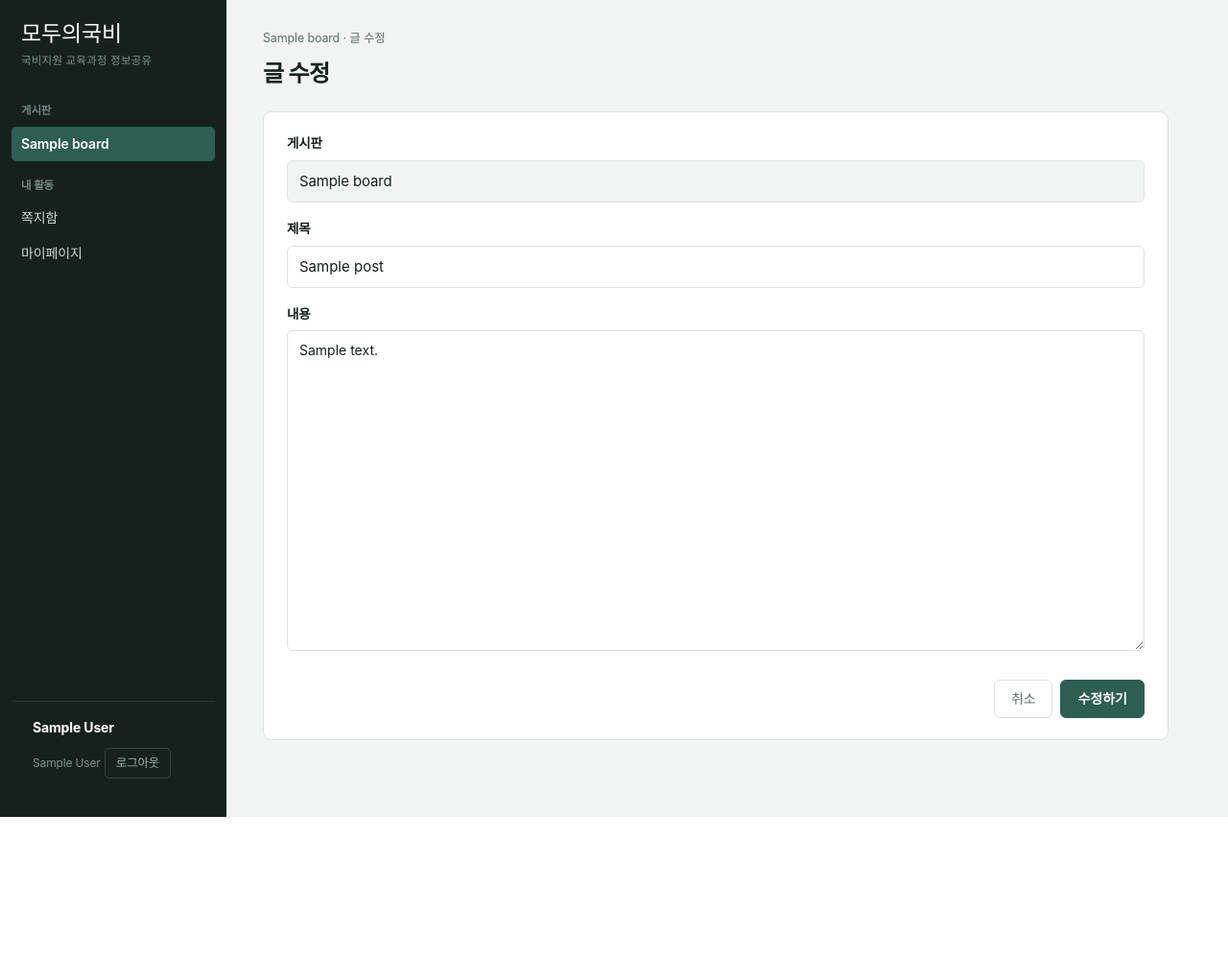
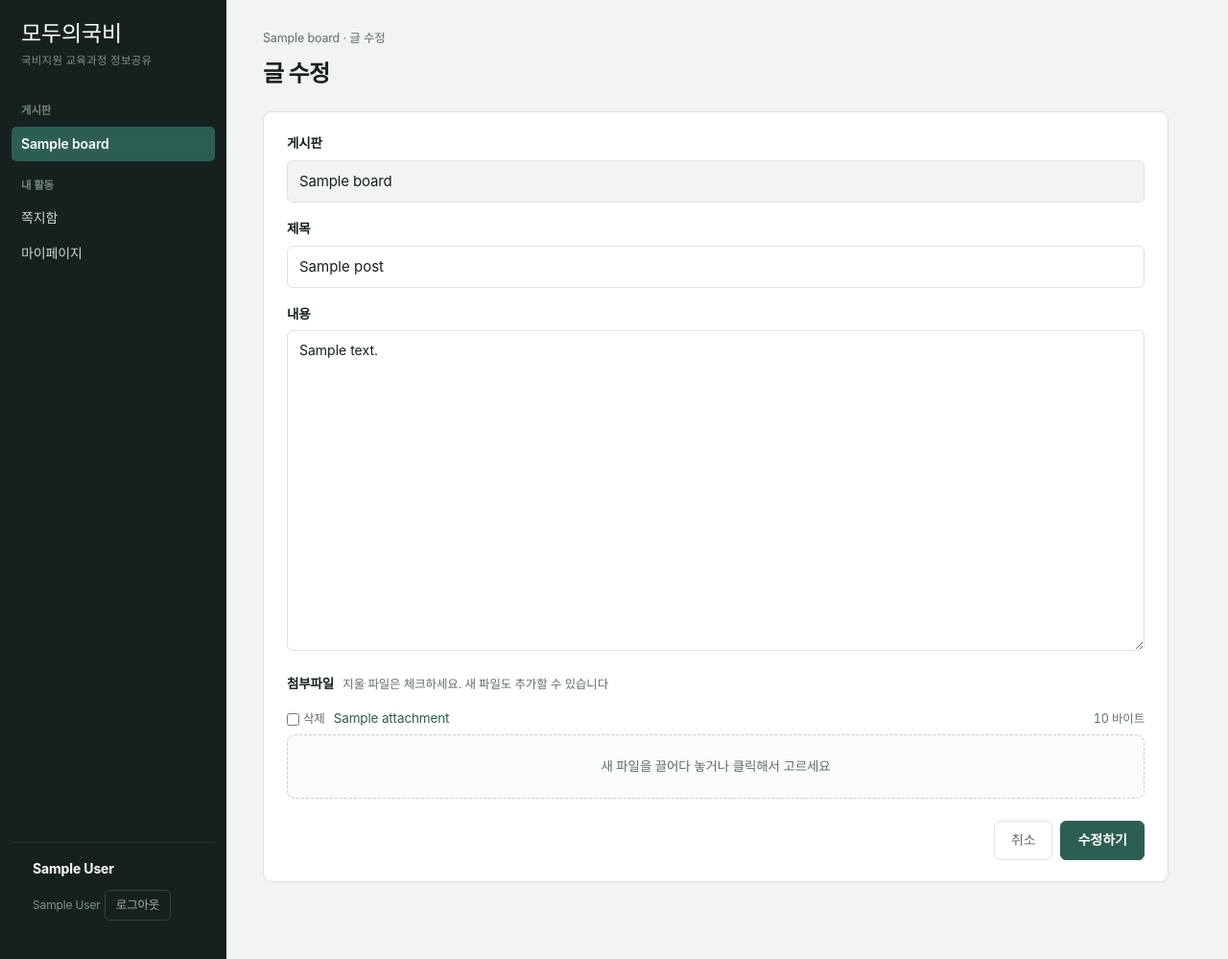
Before and after one commit to AXI260720TEAM3/axi_community, a Django app: page /posts/1/edit/ in a window 1280 px wide. Shown: the whole page at 96% size. Before the commit the page ends 851 px from the top, so only its background shows below. Run offline with Django 5.2, Linux system fonts and the light colour scheme; a user stored in the database is signed in; tables that the repository leaves empty hold one stand-in row (values such as "Sample post"); some web fonts are replaced.

Commit message:
글 수정 - 첨부파일 관리 (기존 첨부 개별 삭제·새 파일 추가, 수정 폼 검증)
- 기존 첨부 목록에 삭제 체크박스, 체크한 파일은 수정하기를 눌러야 삭제 (DB 행 + 디스크 파일)
- 삭제 대상은 이 글의 첨부 안에서만 찾음 (다른 글 첨부 삭제 차단)
- 드롭존으로 새 파일 추가 (dropzone.js 재사용)
- 수정 폼도 제목·내용 빈칸/공백 검증, 실패 시 입력값 유지
- 공백 검사 스크립트를 form-check.js 로 분리해 글쓰기·수정 화면이 같이 사용

```diff
--- a/community/static/community/css/app.css
+++ b/community/static/community/css/app.css
@@ -151,6 +151,9 @@ textarea:focus{outline:none;border-color:var(--chalk)}
 .attached{margin-top:10px}
 .attached .file .x{background:none;border:0;color:var(--muted);cursor:pointer;font-size:15px;line-height:1;padding:0 3px}
 .attached .file .x:hover{color:var(--mark)}
+.file .del{display:inline-flex;align-items:center;gap:4px;margin:0;font-size:12.5px;font-weight:400;color:var(--muted);cursor:pointer}
+.file:has(.del input:checked) .name{text-decoration:line-through;color:var(--muted)}
+.attached + .dropzone{margin-top:10px}
 .formfoot{display:flex;gap:8px;justify-content:flex-end;padding-top:6px}
 .readonly{background:var(--wash);color:var(--muted)}
 
--- /dev/null
+++ b/community/static/community/js/form-check.js
@@ -0,0 +1,23 @@
+/*
+  제목·내용이 공백뿐이면 제출 전에 막습니다.
+  서버까지 갔다가 폼이 다시 그려지면 고른 첨부파일이 사라지기 때문입니다.
+  글쓰기(form.html)와 글 수정(edit.html)에서 같이 씁니다.
+  #w-title, #w-body 에 required 가 있어야 말풍선이 뜹니다.
+*/
+(function () {
+  var title = document.getElementById("w-title");
+  var body  = document.getElementById("w-body");
+  if (!title || !body) return;
+
+  title.form.addEventListener("submit", function (e) {
+    var fields = [title, body];
+    for (var i = 0; i < fields.length; i++) {
+      if (fields[i].value.trim() === "") {
+        e.preventDefault();
+        fields[i].value = "";
+        fields[i].reportValidity();
+        return;
+      }
+    }
+  });
+})();
--- a/community/templates/board/edit.html
+++ b/community/templates/board/edit.html
@@ -1,4 +1,5 @@
 {% extends "base.html" %}
+{% load static %}
 {% block title %}글 수정 · 모두의국비{% endblock %}
 
 {% comment %} ----------------------------------------------------------------
@@ -11,6 +12,9 @@
 
    뷰에서 넘겨야 하는 값
        post         수정할 게시글 (게시판은 post.board 로 꺼내 씁니다)
+       title        제목 칸에 채울 값 (검증 실패 시 사용자가 입력한 값 유지)
+       content      내용 칸에 채울 값
+       attachments  이 글의 기존 첨부파일
        nav_current  사이드바 현재 메뉴 표시용. post.board_id 를 넘기세요.
 
    <form> 에 action 을 적지 않았습니다.
@@ -26,7 +30,7 @@
   </div>
 </div>
 
-<form class="panel pad" method="post">
+<form class="panel pad" method="post" enctype="multipart/form-data">
   {% csrf_token %}
   <div class="field">
     <label for="w-board">게시판</label>
@@ -34,18 +38,33 @@
   </div>
   <div class="field">
     <label for="w-title">제목</label>
-    <input class="control" id="w-title" name="title" value="{{ post.title }}"
-           placeholder="무엇에 대한 글인지 한 줄로 적어주세요">
+    <input class="control" id="w-title" name="title" value="{{ title }}"
+           placeholder="무엇에 대한 글인지 한 줄로 적어주세요" required>
   </div>
   <div class="field">
     <label for="w-body">내용</label>
     {% comment %} 여는 태그와 값을 반드시 붙여 쓰세요.
        사이에 줄바꿈이 있으면 그 공백이 내용 앞에 그대로 저장됩니다. {% endcomment %}
     <textarea class="control" id="w-body" name="content" rows="14"
-              placeholder="내용을 입력하세요">{{ post.content }}</textarea>
+              placeholder="내용을 입력하세요" required>{{ content }}</textarea>
   </div>
-
-  {# TODO [A] 첨부파일 영역. 기존 목록 + 개별 삭제 + 새로 추가. 첨부파일 작업 때 채웁니다. #}
+  <div class="field">
+    <label>첨부파일 <span class="hint">지울 파일은 체크하세요. 새 파일도 추가할 수 있습니다</span></label>
+    {% if attachments %}
+    <div class="attached">
+      {% for a in attachments %}
+      <div class="file">
+        <label class="del"><input type="checkbox" name="delete_files" value="{{ a.attachment_id }}"> 삭제</label>
+        <a class="name" href="{% url 'attachment_download' a.attachment_id %}">{{ a.origin_name }}</a>
+        <span class="size">{{ a.file_size|filesizeformat }}</span>
+      </div>
+      {% endfor %}
+    </div>
+    {% endif %}
+    <input type="file" id="w-files" name="files" multiple hidden>
+    <div class="dropzone" id="dropzone">새 파일을 끌어다 놓거나 클릭해서 고르세요</div>
+    <div class="attached" id="file-list"></div>
+  </div>
 
   <div class="formfoot">
     <a class="btn quiet" href="{% url 'post_detail' post.post_id %}">취소</a>
@@ -53,3 +72,8 @@
   </div>
 </form>
 {% endblock %}
+
+{% block extra_js %}
+<script src="{% static 'community/js/dropzone.js' %}"></script>
+<script src="{% static 'community/js/form-check.js' %}"></script>
+{% endblock %}
--- a/community/views/post.py
+++ b/community/views/post.py
@@ -80,18 +80,53 @@ def post_create(request, board_id):
 
 @login_required
 def post_update(request, post_id):
-    post = get_object_or_404(Post,pk=post_id, is_deleted=False)
+    post = get_object_or_404(Post, pk=post_id, is_deleted=False)
 
     if not is_owner(request.user, post):
         return redirect("post_detail", post_id=post.post_id)
 
     if request.method == "POST":
-        post.title = request.POST["title"]
-        post.content = request.POST["content"]
+        title = request.POST.get("title", "").strip()
+        content = request.POST.get("content", "").strip()
+
+        if not title or not content:
+            messages.error(request, "제목과 내용을 모두 입력하세요.", extra_tags="alert")
+            return render(request, "board/edit.html", {
+                "post": post,
+                "title": title,
+                "content": content,
+                "attachments": post.attachments.all(),
+                "nav_current": post.board_id,
+            })
+
+        post.title = title
+        post.content = content
         post.updated_at = timezone.now()
         post.save()
-        return redirect("post_detail",post_id=post.post_id)
-    return render(request, "board/edit.html", {"post": post, "nav_current":post.board_id})
+
+        # 체크한 기존 첨부 삭제 — 반드시 이 글의 첨부 중에서만 찾습니다
+        delete_ids = request.POST.getlist("delete_files")
+        for a in post.attachments.filter(pk__in=delete_ids):
+            a.stored_path.delete(save=False)   # 디스크의 실제 파일
+            a.delete()                         # DB 의 행
+
+        # 새로 추가한 첨부 저장 — 글쓰기와 같은 코드
+        for f in request.FILES.getlist("files"):
+            Attachment.objects.create(
+                post=post,
+                origin_name=f.name,
+                stored_path=f,
+                file_size=f.size,
+            )
+        return redirect("post_detail", post_id=post.post_id)
+
+    return render(request, "board/edit.html", {
+        "post": post,
+        "title": post.title,
+        "content": post.content,
+        "attachments": post.attachments.all(),
+        "nav_current": post.board_id,
+    })
 
     # TODO [A] 작성자 본인인지 확인(permissions.is_owner) → 수정 → updated_at 갱신
     #raise NotImplementedError("post_update — [A] 팀장 담당")
```
Also changed, not shown: community/templates/board/form.html (+1 -18 lines).
